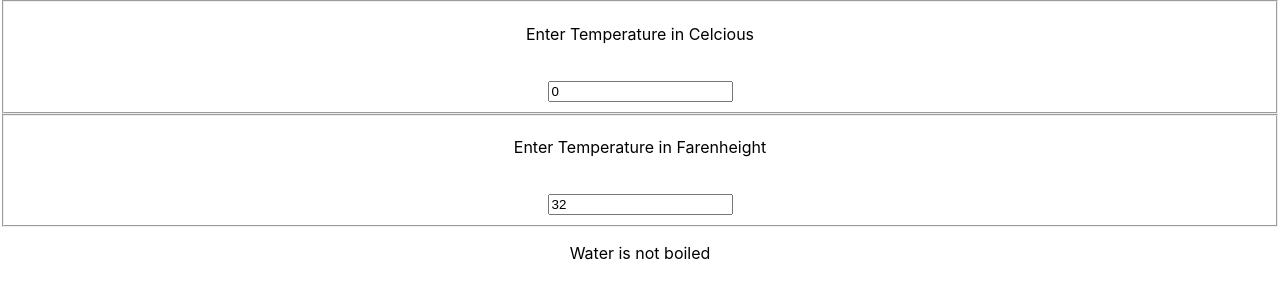
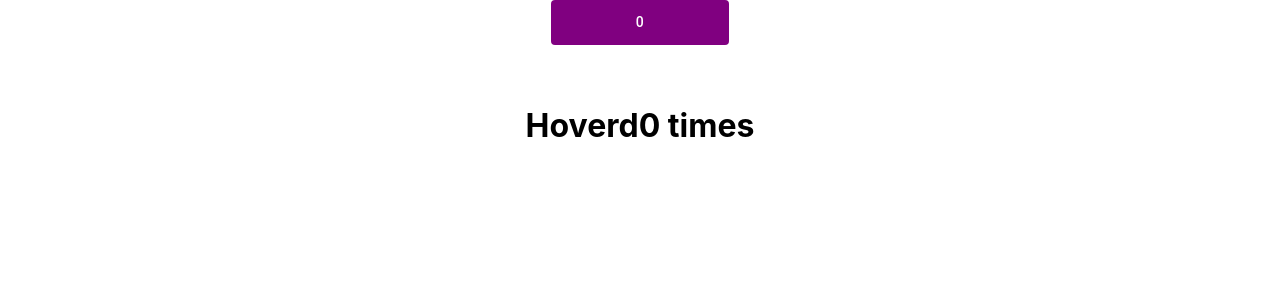
Before and after one commit to mehedihasan-swe/ReactJsComponents, a React (Create React App) app in the folder reactcomponents/: page / in a window 1280 px wide. Shown: the top 300 px of the page. Built offline with nearby package versions, Linux system fonts and the light colour scheme; the HTML template or start-up script is replaced by a standard one.

Commit message:
[Style][Fix] Added HOC

```diff
--- a/reactcomponents/src/App.js
+++ b/reactcomponents/src/App.js
@@ -1,6 +1,8 @@
 
 import './App.css';
-import Calculator from './componentsR/Calculator';
+import Clickcounter from './Hoc/Clickcounter';
+import OnMouseHover from './Hoc/OnMouseHover';
+// import Calculator from './componentsR/Calculator';
 
 
 // import ComButton from './components/ComButton';
@@ -11,9 +13,12 @@ import Calculator from './componentsR/Calculator';
 function App() {
   return (
     <div className="App">
+      <Clickcounter/>
+      <OnMouseHover/>
 
-     <Calculator/>
 
+
+        {/* <Calculator/> */}
       {/* <Components/> */}
      {/* <ComButton/> */}
     </div>
--- /dev/null
+++ b/reactcomponents/src/Hoc/Clickcounter.js
@@ -0,0 +1,31 @@
+import { Button } from '@mui/material'
+import styled from 'styled-components'
+import withCounter from './WithCounter'
+
+const Btns = styled(Button)`
+  padding: 10px 85px !important;
+  background-color: purple !important;
+  color: white !important;
+  font-size: 18px;
+  margin-bottom: 40px !important;
+  &:hover {
+    background-color: darkviolet !important;
+    cursor: pointer;
+    color: white;
+  }
+`
+
+
+const Clickcounter = (props)=>{
+    const {count, increament}=props
+    return (
+      <div>
+        <Btns type="button" onClick={increament}>
+          {count}
+        </Btns>
+      </div>
+    )
+
+}
+
+export default withCounter(Clickcounter)
--- /dev/null
+++ b/reactcomponents/src/Hoc/OnMouseHover.js
@@ -0,0 +1,17 @@
+
+
+import withCounter from './WithCounter'
+
+const OnMouseHover = (props)=>{
+    const {count, increament}=props
+    return (
+      <div>
+        <h1  onMouseOver={increament}>Hoverd
+          {count} times
+        </h1>
+      </div>
+    )
+
+}
+
+export default withCounter(OnMouseHover)
--- /dev/null
+++ b/reactcomponents/src/Hoc/WithCounter.js
@@ -0,0 +1,29 @@
+
+import React, { Component } from 'react'
+
+const withCounter = (OriginalComponent) => {
+
+    class NewComponent extends Component {
+        state = {
+            count: 0
+        }
+
+        increament = () => {
+            this.setState((prevState) => ({ count: prevState.count + 1 }))
+        }
+
+
+        render(){
+            const {count}= this.state
+
+            return <OriginalComponent count={count} increament={this.increament}/>
+        }
+
+
+    }
+
+    return NewComponent;
+
+}
+
+export default withCounter;
```
Also changed, not shown: reactcomponents/src/components/ComButton.js (+12 -0 lines).
